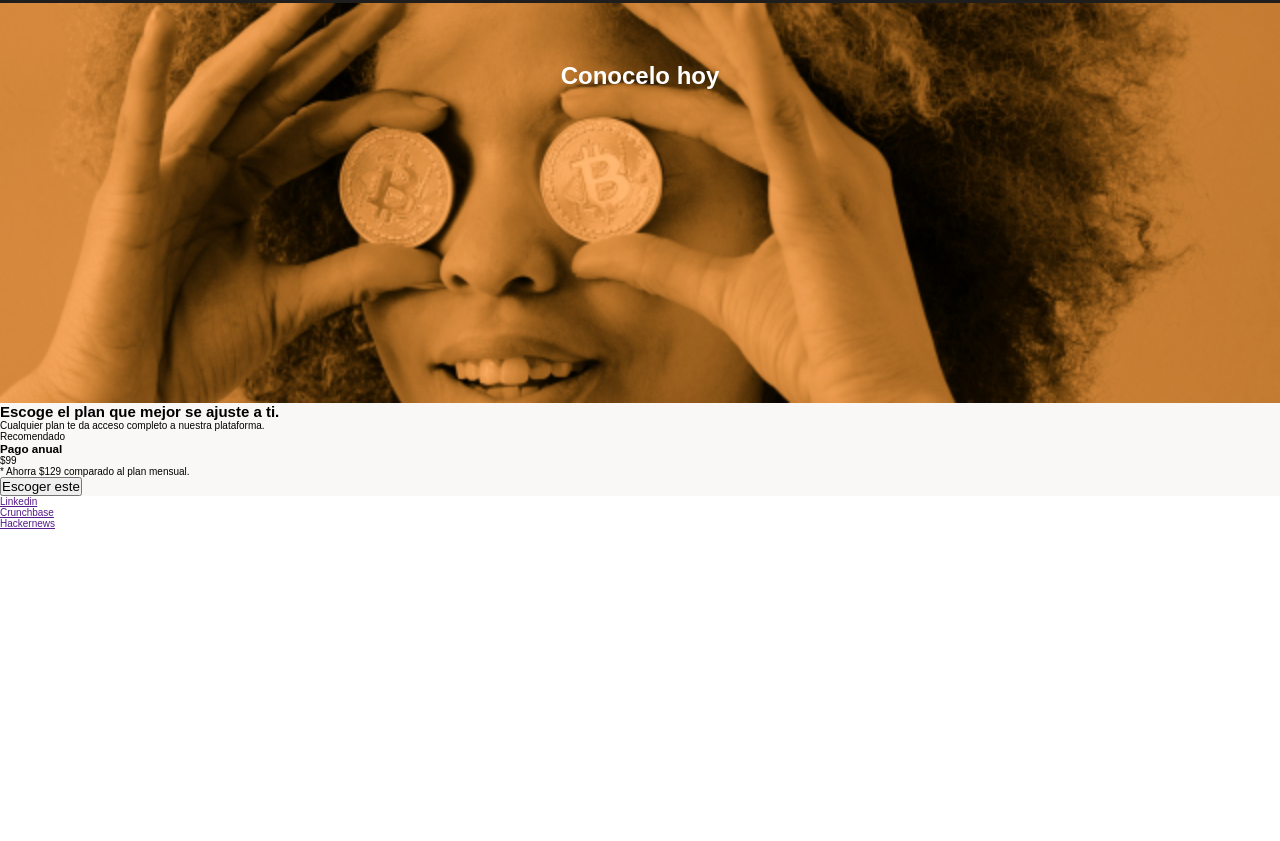
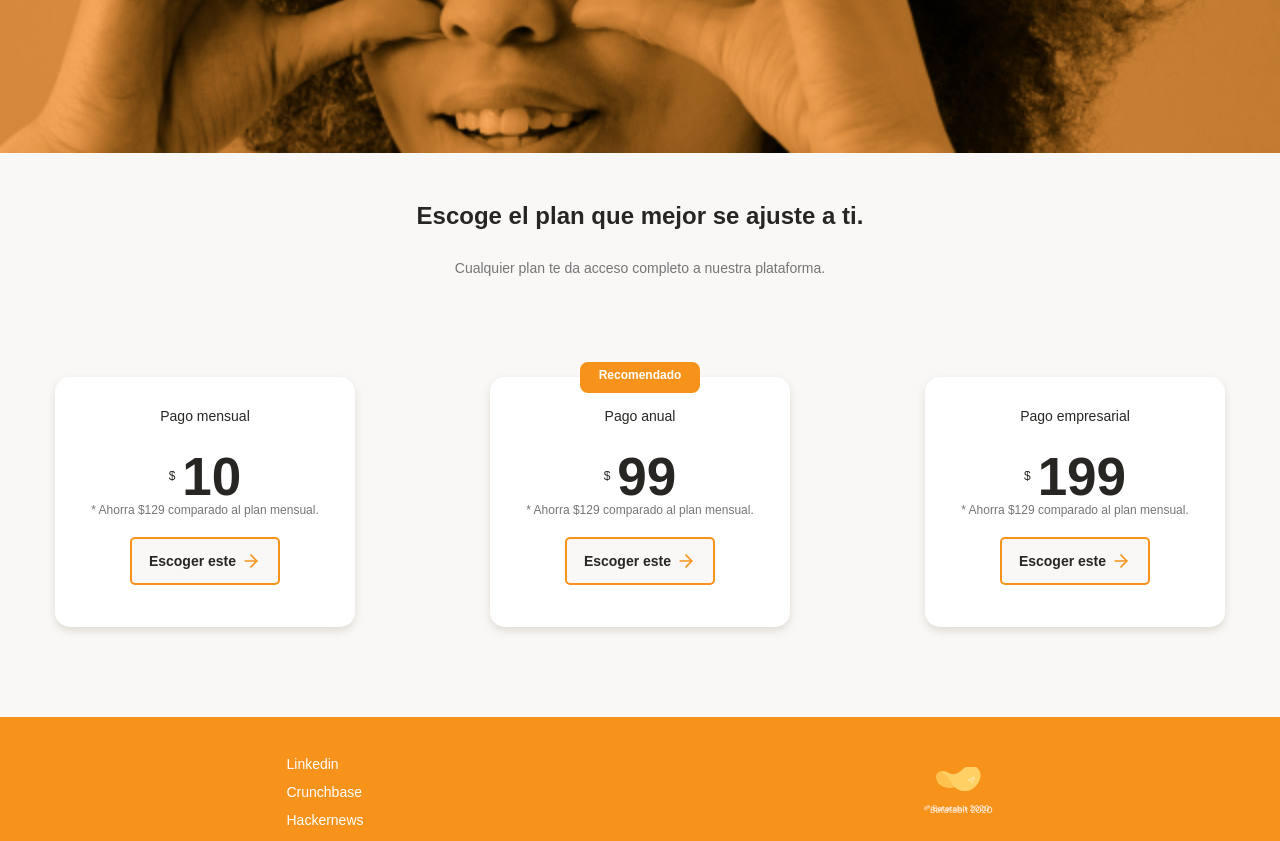
Before and after one commit to brayanlopez/Batatabit, a website: page index.html in a window 1280 px wide. Shown: the part 1959-2800 px from the top of the page. Before the commit the page ends 2488 px from the top, so only its background shows below. Drawn offline with Linux system fonts and the light colour scheme.

Commit message:
Project finished

```diff
--- a/index.html
+++ b/index.html
@@ -10,6 +10,11 @@
     href=“https://fonts.googleapis.com/css2?family=DM+Sans:wght@400;500;700&family=Inter:wght@300;500&display=swap”
     rel=“stylesheet”>
     <link rel="stylesheet" href="src/styles/main.css" />
+    <link
+      rel="stylesheet"
+      href="src/styles/table.css"
+      media="(min-width: 930px)"
+    />
   </head>
   <body>
     <header>
@@ -42,8 +47,8 @@
               <table>
                 <tbody>
                   <tr>
-                    <td class="table__top-left">Bitcoin</td>
-                    <td class="table__top-right table__right">
+                    <td>Bitcoin</td>
+                    <td class="table__right">
                       $1.96 <span class="icon currency-down"></span>
                     </td>
                   </tr>
@@ -60,8 +65,8 @@
                     </td>
                   </tr>
                   <tr>
-                    <td class="table__bottom-left">Stellar</td>
-                    <td class="table__bottom-right table__right">
+                    <td>Stellar</td>
+                    <td class="table__right">
                       $4.96 <span class="icon currency-down"></span>
                     </td>
                   </tr>
@@ -69,6 +74,34 @@
               </table>
             </div>
             <div class="currency-table--date">
+              <p><b>Actualizado</b>: 19 Julio 23:45</p>
+            </div>
+          </div>
+          <div class="main-currency-table">
+            <p class="currency-table--title commision">Comisiones</p>
+            <div class="currency-table--container">
+              <table>
+                <tbody>
+                  <tr>
+                    <td>Bitrade</td>
+                    <td class="table__right">$12.96</td>
+                  </tr>
+                  <tr>
+                    <td>Bitpreco</td>
+                    <td class="table__right">$13.07</td>
+                  </tr>
+                  <tr>
+                    <td>Novadax</td>
+                    <td class="table__right">$13.15</td>
+                  </tr>
+                  <tr>
+                    <td>Coinext</td>
+                    <td class="table__right">$14.96</td>
+                  </tr>
+                </tbody>
+              </table>
+            </div>
+            <div class="currency-table--date commision-table--date">
               <p><b>Actualizado</b>: 19 Julio 23:45</p>
             </div>
           </div>
@@ -96,26 +129,61 @@
           <h2>Escoge el plan que mejor se ajuste a ti.</h2>
           <p>Cualquier plan te da acceso completo a nuestra plataforma.</p>
         </div>
-        <section class="plans-containe--slider">
-          <article class="plans-containe--card">
-            <p>Recomendado</p>
-            <div>
-              <h3>Pago anual</h3>
-              <p><span>$</span>99</p>
-              <p>* Ahorra $129 comparado al plan mensual.</p>
-              <button>Escoger este <span></span></button>
+        <section class="plans-container--slider">
+          <article class="plans-container--card">
+            <div class="plan-info-container">
+              <h3 class="plan-card--title">Pago mensual</h3>
+              <p class="plan-card--price"><span>$</span>10</p>
+              <p class="plan-card--saving">
+                * Ahorra $129 comparado al plan mensual.
+              </p>
+              <button class="plan-card--ca">
+                Escoger este <span class="icon icon-right-arrow"></span>
+              </button>
+            </div>
+          </article>
+          <article class="plans-container--card">
+            <p class="recommended">Recomendado</p>
+            <div class="plan-info-container">
+              <h3 class="plan-card--title">Pago anual</h3>
+              <p class="plan-card--price"><span>$</span>99</p>
+              <p class="plan-card--saving">
+                * Ahorra $129 comparado al plan mensual.
+              </p>
+              <button class="plan-card--ca">
+                Escoger este <span class="icon icon-right-arrow"></span>
+              </button>
+            </div>
+          </article>
+          <article class="plans-container--card">
+            <div class="plan-info-container">
+              <h3 class="plan-card--title">Pago empresarial</h3>
+              <p class="plan-card--price"><span>$</span>199</p>
+              <p class="plan-card--saving">
+                * Ahorra $129 comparado al plan mensual.
+              </p>
+              <button class="plan-card--ca">
+                Escoger este <span class="icon icon-right-arrow"></span>
+              </button>
             </div>
           </article>
         </section>
       </section>
     </main>
-    <footer>
-      <ul>
-        <li><a href="">Linkedin</a></li>
-        <li><a href="">Crunchbase</a></li>
-        <li><a href="">Hackernews</a></li>
-      </ul>
-      <span></span>
+    <footer class="footer">
+      <section class="left">
+        <ul>
+          <li><a href="#">Linkedin</a></li>
+          <li><a href="#">Crunchbase</a></li>
+          <li><a href="#">Hackernews</a></li>
+        </ul>
+      </section>
+      <section class="right">
+        <img
+          src="src/assets/img/logo-footer.svg"
+          alt="Logo de batata bit 2020"
+        />
+      </section>
     </footer>
     <script>
       let productCards = [
--- a/src/styles/main.css
+++ b/src/styles/main.css
@@ -67,11 +67,11 @@ header img {
 
 .header--title-container .header--button {
   position: absolute;
+  top: 29rem;
   left: 0;
   right: 0;
   margin-right: auto;
   margin-left: auto;
-  top: 29rem;
   margin-top: 35px;
   padding: 15px;
   width: 229px;
@@ -145,16 +145,22 @@ main {
 
 .main-tables-container {
   display: flex;
-  justify-content: center;
+  gap: 1.5rem;
+  overflow-x: scroll;
+  overscroll-behavior-x: contain;
+  scroll-snap-type: x proximity;
 }
 
 .main-currency-table {
+  scroll-snap-align: center;
   width: 70%;
-  min-width: 235px;
-  max-width: 500px;
-  height: 360px;
+  min-width: 23.5rem;
+  max-width: 50rem;
+  height: 36rem;
   margin: 0 auto;
+  margin: 5rem auto 0;
   font-family: "Inter", sans-serif;
+  padding: 0 1.5rem;
 }
 
 .main-currency-table .currency-table--title {
@@ -165,6 +171,9 @@ main {
   font-weight: bold;
   text-align: left;
   margin-left: 17%;
+}
+.main-currency-table .commision {
+  color: var(--secondary-blue);
 }
 
 .currency-table--container {
@@ -227,6 +236,10 @@ main {
   margin: 1.5rem auto 0;
   padding: 0.8rem;
   font-size: 1.5rem;
+}
+
+.commision-table--date {
+  background-color: var(--soft-blue);
 }
 
 .main-product-detail {
@@ -294,16 +307,6 @@ main {
   background-size: cover;
 }
 
-/* .product-detail--card .clock {
-  background-image: url(../assets/icons/clock.svg);
-}
-.product-detail--card .eye {
-  background-image: url(../assets/icons/eye.svg);
-}
-.product-detail--card .dollar-sign {
-  background-image: url(../assets/icons/dollar-sign.svg);
-} */
-
 .product--card-title {
   margin-bottom: 15px;
   font-size: 1.8rem;
@@ -338,3 +341,173 @@ main {
   line-height: 2.6rem;
   text-align: center;
 }
+
+.main-plans-container {
+  width: 100%;
+  min-width: 320px;
+  padding-bottom: 7rem;
+  text-align: center;
+}
+
+.plans--title {
+  width: 90%;
+  min-width: 288px;
+  height: auto;
+  margin: 0 auto 50px;
+}
+
+.plans--title h2 {
+  padding-top: 50px;
+  font-size: 2.4rem;
+  font-weight: bold;
+  line-height: 2.6rem;
+  color: var(--black);
+}
+
+.plans--title p {
+  padding-top: 3rem;
+  font-size: 1.4rem;
+  font-weight: 500;
+  line-height: 1.8rem;
+  color: #757575;
+}
+
+.plans-container--slider {
+  display: flex;
+  gap: 2.5rem;
+  height: 32rem;
+  overflow-x: scroll;
+  overscroll-behavior-x: contain;
+  scroll-snap-type: x proximity;
+}
+
+.plans-container--card {
+  position: relative;
+  scroll-snap-align: center;
+  width: 70%;
+  min-width: 23rem;
+  max-width: 30rem;
+  height: 25rem;
+  margin: 5rem auto 0;
+  padding: 0 1.5rem;
+  background-color: var(--just-white);
+  border-radius: 1.5rem;
+  box-shadow: 0 4px 8px 0px rgba(89, 73, 30, 0.16);
+}
+
+.plans-container--card .recommended {
+  position: absolute;
+  top: -15px;
+  left: calc(50% - 6rem);
+  width: 12rem;
+  height: 31px;
+  padding: 6px;
+  background-color: var(--bitcoin-orange);
+  color: var(--just-white);
+  border-radius: 8px;
+  text-align: center;
+  font-weight: bold;
+  font-size: 1.2rem;
+}
+
+.plan-card--title {
+  padding-top: 30px;
+  font-size: 1.4rem;
+  font-weight: 500;
+  line-height: 1.8rem;
+  color: var(--black);
+}
+
+.plan-card--price {
+  display: flex;
+  flex-direction: row;
+  justify-content: center;
+  align-items: center;
+  padding: 25px 0 0;
+  font-size: 5.3rem;
+  font-weight: bold;
+  line-height: 5.3rem;
+  color: var(--black);
+}
+
+.plan-card--price span {
+  font-size: 1.2rem;
+  font-weight: 300;
+  margin-right: 7px;
+}
+
+.plan-card--saving {
+  color: #757575;
+  font-size: 1.2rem;
+}
+
+.plan-card--ca {
+  display: flex;
+  flex-direction: row;
+  align-items: center;
+  justify-content: center;
+  width: 15rem;
+  height: 4.8rem;
+  margin: 2rem auto 0;
+  padding: 1.5rem;
+  background-color: #faf8f7;
+  border: 2px solid var(--bitcoin-orange);
+  border-radius: 5px;
+  font-family: "DM sans", sans-serif;
+  font-size: 1.4rem;
+  font-weight: bold;
+  line-height: 1.8rem;
+  color: var(--black);
+}
+
+.plan-card--ca .icon-right-arrow {
+  display: inline-block;
+  width: 2rem;
+  height: 2rem;
+  margin-left: 0.5rem;
+  background-image: url(../assets/icons/orange-right-arrow.svg);
+  background-repeat: no-repeat;
+  background-position: center;
+  background-size: cover;
+}
+
+.footer {
+  display: flex;
+  justify-content: center;
+  padding: 1rem;
+  width: 100%;
+  height: 150px;
+  background-color: var(--bitcoin-orange);
+}
+
+.footer section {
+  display: flex;
+  justify-content: center;
+  align-items: center;
+  width: 50%;
+}
+.footer .left ul {
+  font-size: 1.4rem;
+  font-weight: 500;
+  line-height: 1.8rem;
+  list-style: none;
+}
+.footer .left li {
+  margin: 1rem 0;
+}
+
+.footer .left a {
+  text-decoration: none;
+  color: var(--just-white);
+}
+
+.footer img {
+  display: inline-block;
+  width: 7rem;
+  height: 5rem;
+  margin-left: 0.5rem;
+  background-image: url(../assets/img/logo-footer.svg);
+  background-repeat: no-repeat;
+  background-position: center;
+  background-size: cover;
+}
--- /dev/null
+++ b/src/styles/table.css
@@ -0,0 +1,18 @@
+.main-tables-container {
+  display: flex;
+  width: 93rem;
+  margin: 0 auto;
+  overflow: hidden;
+}
+
+.product-cards--container {
+  display: flex;
+  flex-wrap: wrap;
+  width: 930px;
+  margin: 0 auto;
+}
+
+.plans-container--slider {
+  justify-content: center;
+  overflow: hidden;
+}
```
